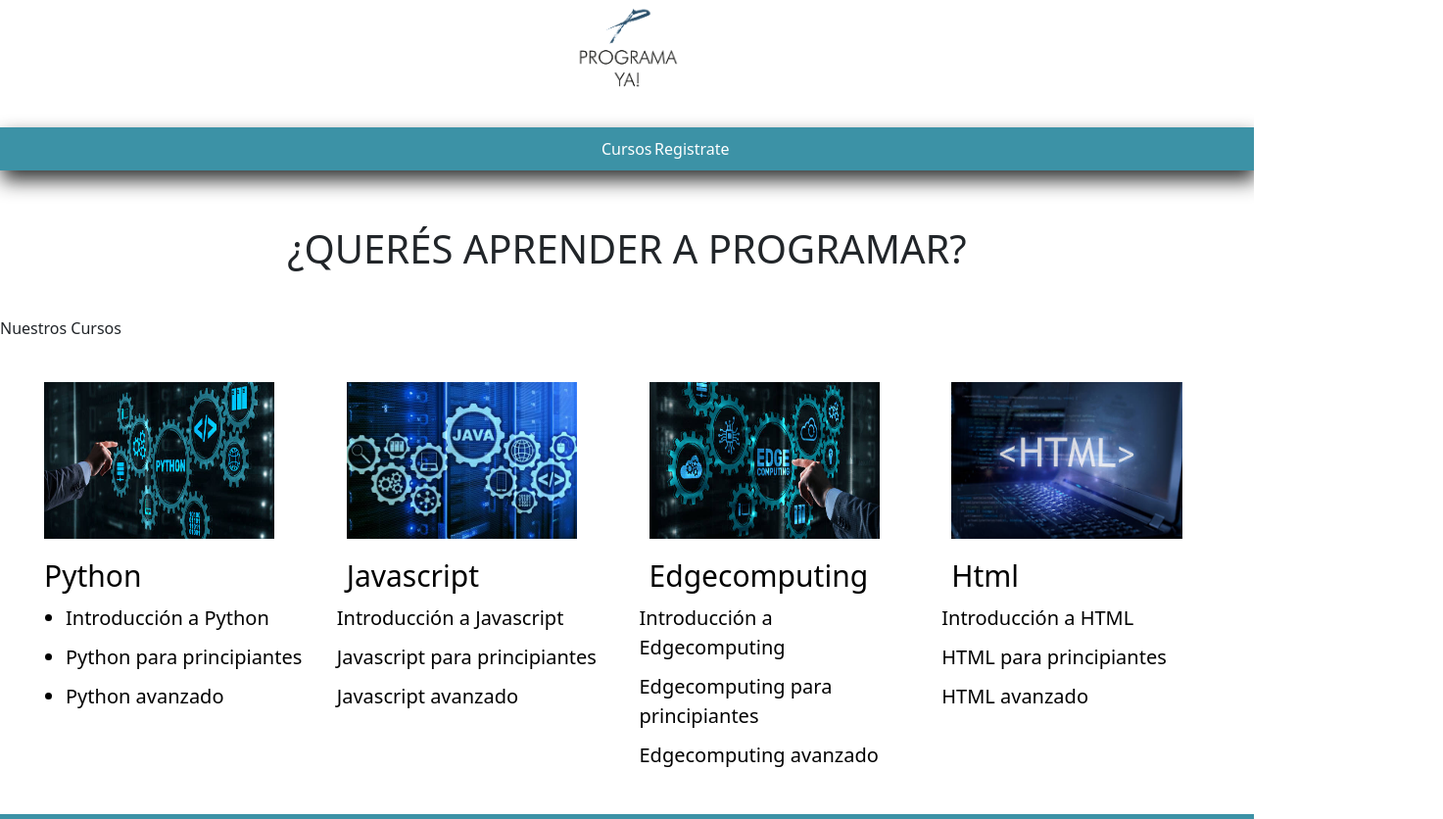
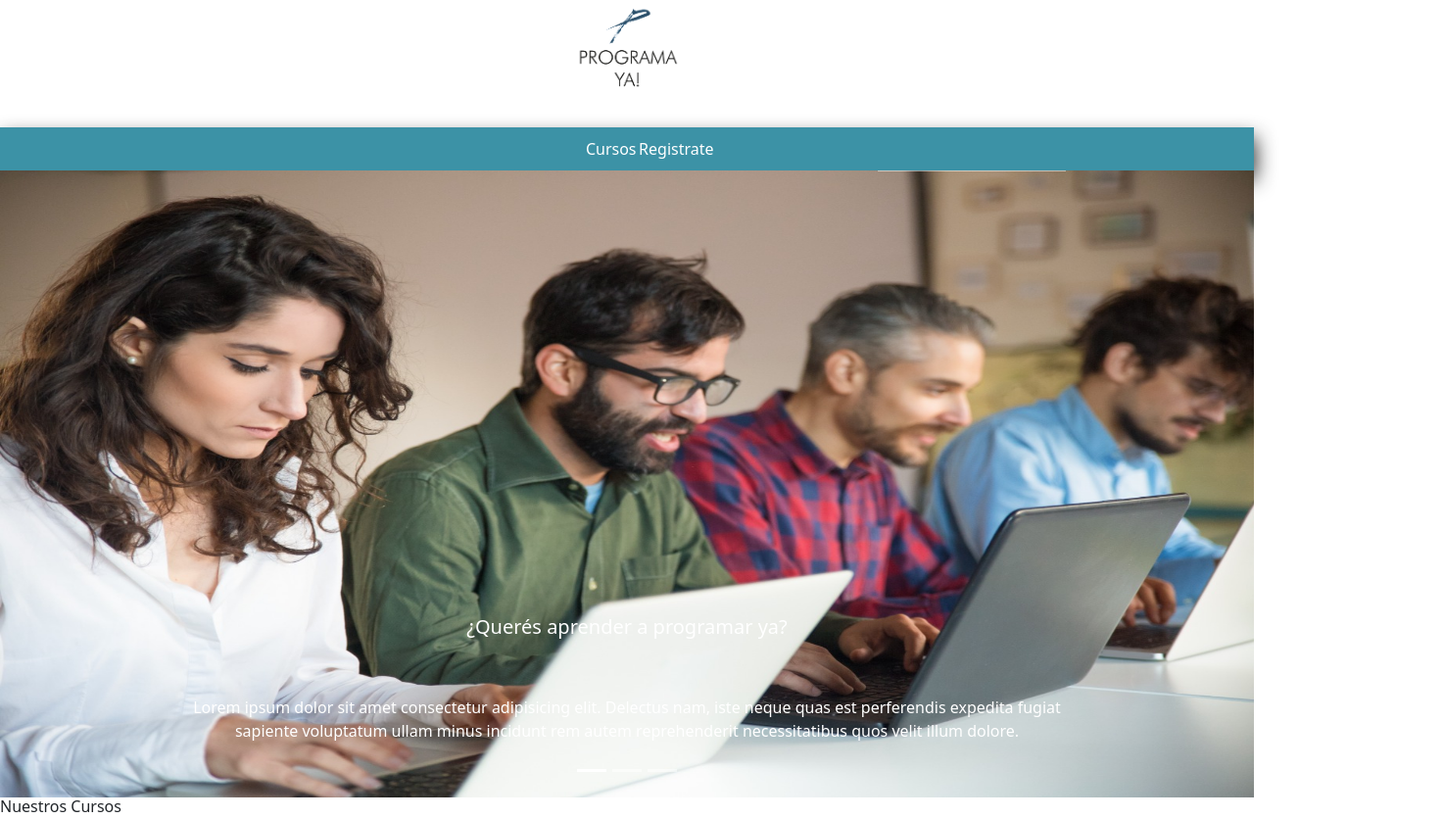
Before and after one commit to Mariana1810/utn-landing-cynthia-main_11Abril2023, a plain HTML site: page utn-landing-cynthia-main/index.html in a window 1280 px wide. Shown: the part 40-876 px from the top of the page at 98% size, 1473 px wide, since content can reach past the window. Drawn offline with nearby package versions, Linux system fonts and the light colour scheme.

Commit message:
Se agrega parte del slider

```diff
--- a/utn-landing-cynthia-main/estyles.css
+++ b/utn-landing-cynthia-main/estyles.css
@@ -41,6 +41,8 @@ nav ul {
   width: 100%;
   list-style-type: none;
   text-align: center;
+  margin:0;
+  padding:0;
 }
 nav li {
   /*pone (li)una al lado de otra */
@@ -58,6 +60,11 @@ nav li:hover {
   background-color: #c6d312;
 }
 /** FIN ESTILOS MENU **/
+
+.carousel-inner img {
+  height: 80vh;
+}
+
 
 .QueresAprenderAProgramar {
   text-align: center;
--- a/utn-landing-cynthia-main/index.html
+++ b/utn-landing-cynthia-main/index.html
@@ -7,20 +7,17 @@
   <meta name="viewport" content="width=device-width, initial-scale=1.0" />
 
   <!--agrego meta name keywords para que cuando alguien ponga en buscador una palabra y yo tengo esa palabra le va a mostrar mi pagina-->
-    <meta name="keywords" content="curso, cursos, programa, programar, diseño, diseñar, css, js, javascrip, figma, html"/>
-    <meta name="description" content="Cursos de programación"/>
+  <meta name="keywords"
+    content="curso, cursos, programa, programar, diseño, diseñar, css, js, javascrip, figma, html" />
+  <meta name="description" content="Cursos de programación" />
 
   <!--Title-->
   <title>Programa Ya!</title>
-
   <!--Icon del sitio-->
 
   <!-- aca linkeo el css-->
   <link rel="stylesheet" href="estyles.css">
-    <link
-    rel="stylesheet"
-    href="https://cdnjs.cloudflare.com/ajax/libs/font-awesome/6.4.0/css/all.min.css"
-  />
+  <link rel="stylesheet" href="https://cdnjs.cloudflare.com/ajax/libs/font-awesome/6.4.0/css/all.min.css" />
   <!-- Boostrap 5.3.0a -->
   <link href="https://cdn.jsdelivr.net/npm/bootstrap@5.3.0-alpha3/dist/css/bootstrap.min.css" rel="stylesheet"
     integrity="sha384-KK94CHFLLe+nY2dmCWGMq91rCGa5gtU4mk92HdvYe+M/SXH301p5ILy+dN9+nJOZ" crossorigin="anonymous">
@@ -32,18 +29,19 @@
 <!-- FIN DE HEAD-->
 
 <!--INCIO DE BODY-->
+
 <body>
   <!-- inicio header-->
   <header>
     <!--este seria el logo-->
     <div class="ellogo">
-        <img class="enunciado" src="imagenes/fotos/Identidad TPI Logo y leyenda azul.png" alt=""/>
+      <img class="enunciado" src="imagenes/fotos/Identidad TPI Logo y leyenda azul.png" alt="" />
 
     </div>
 
     <nav>
       <ul class="menu">
-            <li >
+        <li>
           <a href="">Cursos</a>
         </li>
 
@@ -56,11 +54,53 @@
   </header>
   <!--fin de header-->
 
-<!--Main-->
-<div class="QueresAprenderAProgramar">
-  <h1>¿QUERÉS APRENDER A PROGRAMAR?</h1>
+  <!-- CARROUSEL INICIO -->
+  <div id="carroselInicio" class="carousel slide">
+    <div class="carousel-indicators">
+      <button type="button" data-bs-target="#carroselInicio" data-bs-slide-to="0" class="active" aria-current="true"
+        aria-label="Slide 1"></button>
+      <button type="button" data-bs-target="#carroselInicio" data-bs-slide-to="1" aria-label="Slide 2"></button>
+      <button type="button" data-bs-target="#carroselInicio" data-bs-slide-to="2" aria-label="Slide 3"></button>
     </div>
-
+    <div class="carousel-inner">
+      <div class="carousel-item active">
+        <img src="./imagenes/fotos/slider05.jpeg" class="d-block w-100" alt="...">
+        <div class="carousel-caption d-none d-md-block">
+          <h5>¿Querés aprender a programar ya?</h5>
+          <p>Lorem ipsum dolor sit amet consectetur adipisicing elit. Delectus nam, iste neque quas est perferendis
+            expedita fugiat sapiente voluptatum ullam minus incidunt rem autem reprehenderit necessitatibus quos velit
+            illum dolore.</p>
+        </div>
+      </div>
+      <div class="carousel-item">
+        <img src="./imagenes/fotos/slider06.jpeg" class="d-block w-100" alt="...">
+        <div class="carousel-caption d-none d-md-block">
+          <h5>Second slide label</h5>
+          <p>Lorem ipsum dolor sit amet, consectetur adipisicing elit. Porro, quos aliquid? Sapiente vero, corporis
+            provident voluptatem quasi asperiores est. Esse molestias dolorem vero temporibus possimus autem culpa illo,
+            deleniti iusto?</p>
+        </div>
+      </div>
+      <div class="carousel-item">
+        <img src="./imagenes/fotos/slider05.jpeg" class="d-block w-100" alt="...">
+        <div class="carousel-caption d-none d-md-block">
+          <h5>Third slide label</h5>
+          <p>Lorem ipsum dolor sit amet consectetur adipisicing elit. Labore, eaque temporibus possimus exercitationem
+            quae a voluptatibus ipsam numquam aspernatur distinctio blanditiis culpa aut quaerat modi repellendus
+            asperiores, facere accusamus sunt.</p>
+        </div>
+      </div>
+    </div>
+    <button class="carousel-control-prev" type="button" data-bs-target="#carouselExampleCaptions" data-bs-slide="prev">
+      <span class="carousel-control-prev-icon" aria-hidden="true"></span>
+      <span class="visually-hidden">Previous</span>
+    </button>
+    <button class="carousel-control-next" type="button" data-bs-target="#carouselExampleCaptions" data-bs-slide="next">
+      <span class="carousel-control-next-icon" aria-hidden="true"></span>
+      <span class="visually-hidden">Next</span>
+    </button>
+  </div>
+  <!-- CARROUSEL END -->
 
 
 
@@ -69,13 +109,13 @@
     <h6>Nuestros Cursos</h6>
   </div>
 
-            <div class = "NuestrosCursos">
+  <div class="NuestrosCursos">
     <div>
       <img src="imagenes/fotos/python otro.jpg" alt="es la  imagen de Python" />
       <h3>Python</h3>
       <ul>
         <li>Introducción a Python</li>
-                  <li>Python para  principiantes</li>
+        <li>Python para principiantes</li>
         <li>Python avanzado</li>
       </ul>
     </div>
@@ -106,7 +146,7 @@
   </div>
 
 
-        <section class = "ComprasUn">
+  <section class="ComprasUn">
     <h2>COMPRÁS UN CURSO Y TE REGALAMOS</h2>
 
     <h3>1 MÁS<h3>
@@ -126,13 +166,15 @@
     <div>
       <img src="imagenes/fotos/Estudia_desde_casa.png" alt="" />
       <h3>Estudia desde tu casa</h3>
-        <p>Nuestro Campus Virtual basado en Moodle es accesible desde cualquier computadora, tablet o celular por Internet.
+      <p>Nuestro Campus Virtual basado en Moodle es accesible desde cualquier computadora, tablet o celular por
+        Internet.
       </p>
     </div>
     <div>
       <img src="imagenes/fotos/Aulas_Virtuales.png" alt="" />
       <h3>Aulas Virtuales</h3>
-        <p>Nuestros alumnos pueden cursar libremente las 24 hs. con la realización de actividades y la lectura de materiales.
+      <p>Nuestros alumnos pueden cursar libremente las 24 hs. con la realización de actividades y la lectura de
+        materiales.
       </p>
     </div>
     <div>
@@ -144,7 +186,8 @@
     <div>
       <img src="imagenes/fotos/Tutor_Personal.png" alt="" />
       <h3>Tutor Personal</h3>
-        <p>Dispondrá de un tutor vía email para salvar cualquier consulta sobre materiales o exámenes durante el plazo de la formación.
+      <p>Dispondrá de un tutor vía email para salvar cualquier consulta sobre materiales o exámenes durante el plazo de
+        la formación.
       </p>
     </div>
 
@@ -158,14 +201,16 @@
         <h6><button type="button" class="btn-cyn">Vale</button></h6>
         <img src="imagenes/fotos/Vale.png" alt="">
 
-         <p>Estoy feliz, pude aprender algo que me parecía imposible por mi falta de conocimientos y sin embargo lo logré y ahora estoy trabajando para una empresa genial.
+        <p>Estoy feliz, pude aprender algo que me parecía imposible por mi falta de conocimientos y sin embargo lo logré
+          y ahora estoy trabajando para una empresa genial.
         </p>
       </div>
       <div class="col">
         <h6><button type="button" class="btn-cyn">Tomy</button></h6>
         <img src="imagenes/fotos/Elipse 2.png" alt="">
 
-          <p>En Programa Ya encontré una comunidad genial para aprender, sin dificultad cursé y trabajé, ahora es hago lo que siempre quise, trabajar de programador desde mi casa.
+        <p>En Programa Ya encontré una comunidad genial para aprender, sin dificultad cursé y trabajé, ahora es hago lo
+          que siempre quise, trabajar de programador desde mi casa.
         </p>
       </div>
       <div class="col">
@@ -173,14 +218,17 @@
 
         <img src="imagenes/fotos/Elipse 3.png" alt="">
 
-          <p>Lo mejor: los profes y tutores, siempre atentos a consultas y dudas, increíble lo que se aprende, había probado en otros lugares y no entendía, pero acá lo conseguí.
+        <p>Lo mejor: los profes y tutores, siempre atentos a consultas y dudas, increíble lo que se aprende, había
+          probado en otros lugares y no entendía, pero acá lo conseguí.
         </p>
       </div>
       <div class="col">
-    <h6><h6><button type="button" class="btn-cyn">Sole</button></h6>
+        <h6>
+          <h6><button type="button" class="btn-cyn">Sole</button></h6>
           <img src="imagenes/fotos/Recurso 1.png" alt="">
 
-      <p>Increíble, estoy súper conforme, superó mis expectativas, mucha práctica, muy buenos profes, los compañeros que me tocaron, unos genios, ahora empiezo otro curso en Programa Ya, es lo más.
+          <p>Increíble, estoy súper conforme, superó mis expectativas, mucha práctica, muy buenos profes, los compañeros
+            que me tocaron, unos genios, ahora empiezo otro curso en Programa Ya, es lo más.
           </p>
       </div>
 
@@ -204,8 +252,8 @@
                 </div>
                 <div class="col-4  ">
                   <div class="form-check">
-                              <input class="form-check-input" type="radio" id="javascript" name="cursos"
-                                  value="javascript" required>
+                    <input class="form-check-input" type="radio" id="javascript" name="cursos" value="javascript"
+                      required>
                     <label class="form-check-label" for="javascript"><img class=".img-fluid"
                         src="https://cdn.jsdelivr.net/gh/devicons/devicon/icons/javascript/javascript-original.svg" /><br>Javascript</label>
                   </div>
@@ -241,8 +289,7 @@
               </div>
               <div class="inputfield mensajes">
                 <label for="telefono" class="form-label">Teléfono</label>
-                      <input type="tel" id="telefono" name="telefono" pattern=""
-                          placeholder="(+54) 011 1111-5555"><br>
+                <input type="tel" id="telefono" name="telefono" pattern="" placeholder="(+54) 011 1111-5555"><br>
               </div>
             </div>
           </div>
@@ -263,10 +310,10 @@
           <div class="caja">
             <div class="cajaUno">
               <h3>Deje su mensaje</h3>
-              <form >
+              <form>
                 <div class="form-group">
                   <p>Por favor deje su numero de telefono y nos contactaremos</p>
-                      <input type="name"  placeholder="Escriba su nombre completo">
+                  <input type="name" placeholder="Escriba su nombre completo">
                 </div>
                 <div class="form-group">
                   <input type="number" placeholder="Escriba su numero de telefono">
@@ -312,19 +359,17 @@
         <div class="contenedor">
           <div class="cajita">
             <div class="cajaNews">
-            <p>¡Quiero Suscribirme!<p>
+              <p>¡Quiero Suscribirme!
+              <p>
 
       </footer>
       <!--FIN DE FOOTER-->
 
       <!-- SCRIPT FORMULARIO -->
       <script src="./formulario.js"></script>
-
       <!-- BOOTSTRAP 5.3.0a -->
       <script src="https://cdn.jsdelivr.net/npm/bootstrap@5.3.0-alpha3/dist/js/bootstrap.bundle.min.js"
         integrity="sha384-ENjdO4Dr2bkBIFxQpeoTz1HIcje39Wm4jDKdf19U8gI4ddQ3GYNS7NTKfAdVQSZe"
         crossorigin="anonymous"></script>
-
-
 </body>
 </html>
```
Also changed, not shown: utn-landing-cynthia-main/imagenes/fotos/slider05.jpeg (added), utn-landing-cynthia-main/imagenes/fotos/slider06.jpeg (added). Lines whose indentation alone changed are shown as unchanged.
